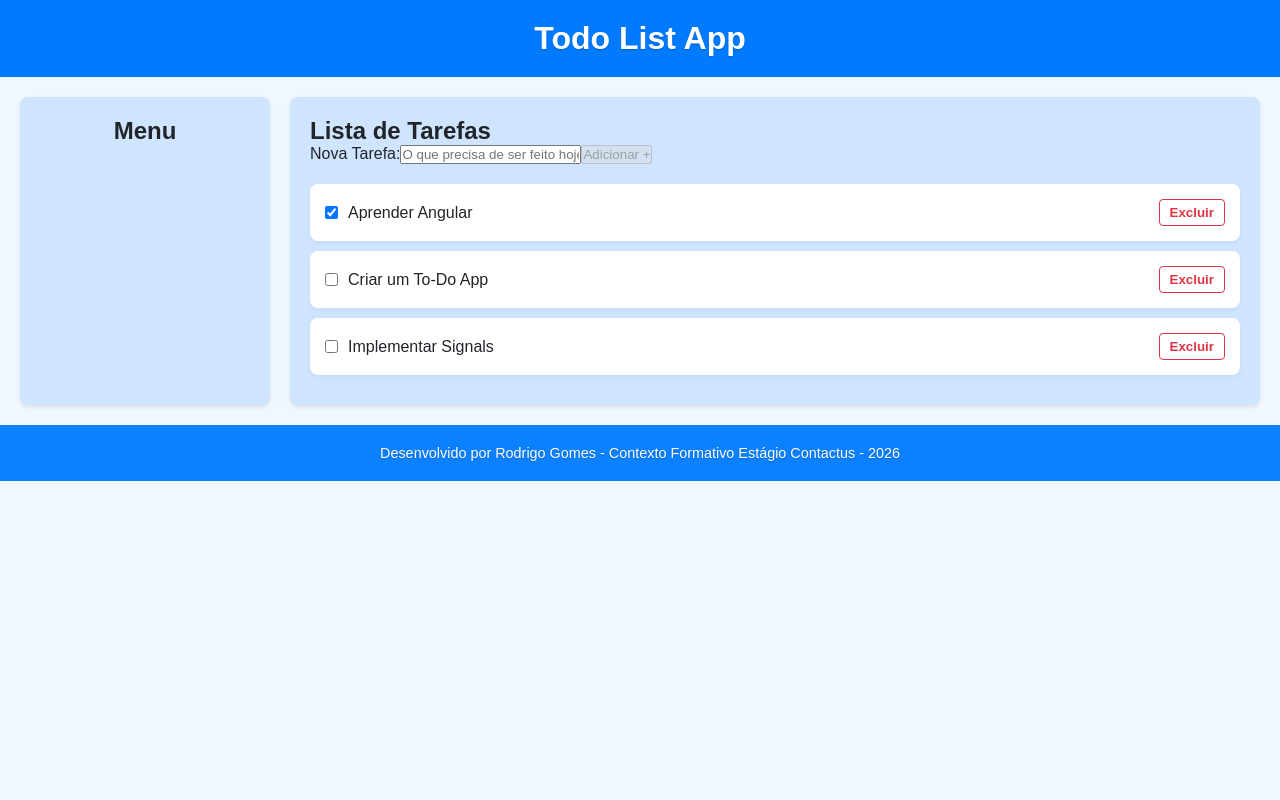
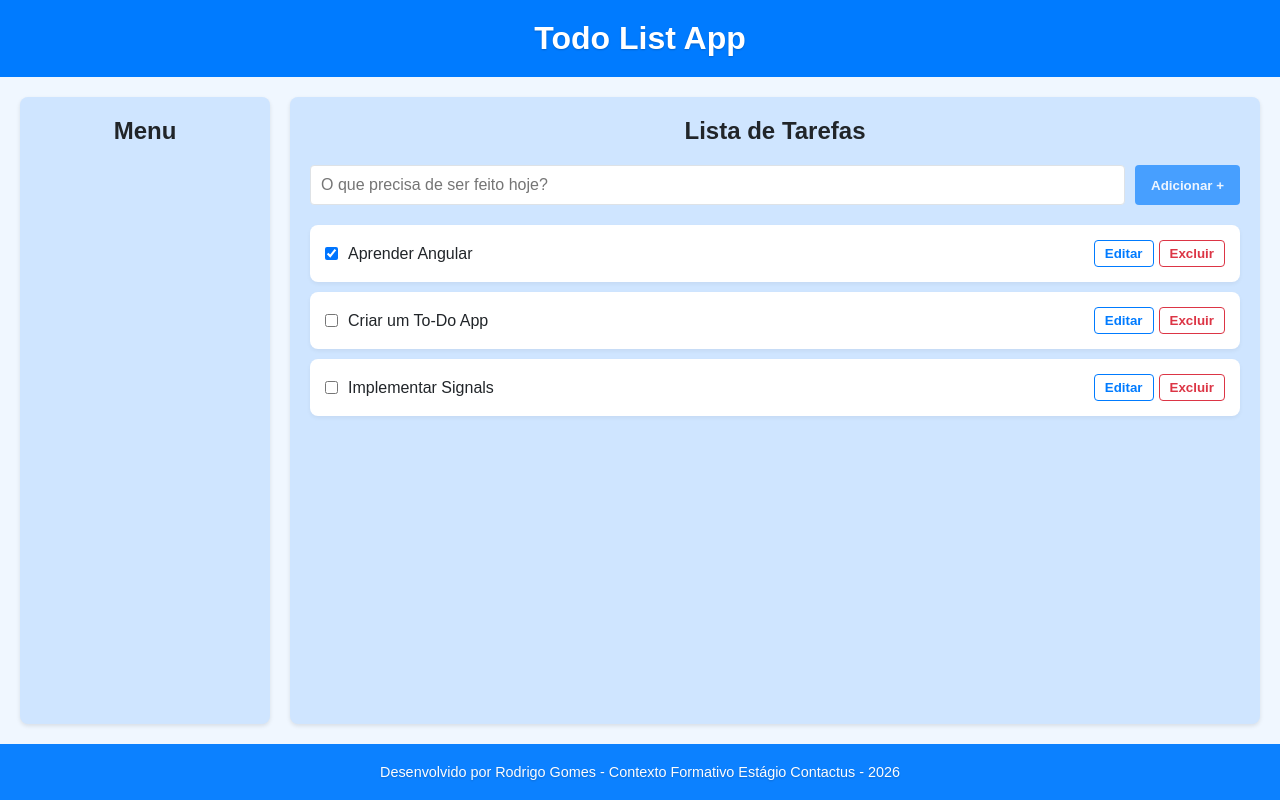
Before and after one commit to rodrigogomes-dev/Contactus_TodoList_Fullstack, an Angular app: page / in a window 1280 px wide. Built offline with nearby package versions, Linux system fonts and the light colour scheme.

Commit message:
fix: layout e butões

```diff
--- a/src/app/app.css
+++ b/src/app/app.css
@@ -0,0 +1,203 @@
+:host {
+  display: flex;
+  flex-direction: column;
+  min-height: 100vh;
+}
+
+/* Estilos para o formulário de edição de tarefas */
+.task-edit-form {
+  display: flex;
+  flex-direction: column;
+  gap: 10px;
+  margin-top: 10px;
+  padding: 15px;
+  background-color: #f0f7ff;
+  border-radius: 8px;
+  border: 1px solid #cfe5ff;
+}
+
+.task-edit-form input[type="text"] {
+  flex-grow: 1;
+  padding: 10px;
+  border: 1px solid #dee2e6;
+  border-radius: 4px;
+  font-size: 1rem;
+  color: #212529;
+}
+
+.task-edit-actions {
+  display: flex;
+  justify-content: flex-end;
+  gap: 10px;
+}
+
+/* Estilo para os botões de editar, salvar e cancelar */
+.edit-button,
+.save-button,
+.cancel-button {
+  padding: 8px 12px;
+  border-radius: 4px;
+  cursor: pointer;
+  font-weight: bold;
+  transition: all 0.2s ease;
+  border: 1px solid transparent;
+}
+
+.edit-button {
+  background-color: #007bff;
+  color: white;
+  border-color: #007bff;
+}
+
+.edit-button:hover {
+  background-color: #0056b3;
+}
+
+.save-button {
+  background-color: #28a745;
+  color: white;
+  border-color: #28a745;
+}
+
+.save-button:hover {
+  background-color: #218838;
+}
+
+.cancel-button {
+  background-color: #dc3545;
+  color: white;
+  border-color: #dc3545;
+}
+
+.cancel-button:hover {
+  background-color: #c82333;
+}
+
+aside {
+    background-color: var(--clr-surface);
+    padding: 20px;
+    border-radius: 8px;
+    box-shadow: 0 2px 4px rgba(0, 0, 0, 0.1);
+}
+
+section {
+    background-color: var(--clr-surface);
+    padding: 20px;
+    border-radius: 8px;
+    box-shadow: 0 2px 4px rgba(0, 0, 0, 0.1);
+}
+
+/* 3. Centrar o título do Menu */
+aside h2 {
+    text-align: center;
+    margin-bottom: 20px;
+}
+
+section h2 {
+    text-align: center;
+    margin-bottom: 20px;
+}
+
+/* Estilo dos Cards de Tarefa */
+.task-card {
+    display: flex; /* ATIVA O FLEXBOX! */
+    justify-content: space-between; /* Coloca espaço máximo entre os itens (info vs actions) */
+    align-items: center; /* Alinha os itens verticalmente ao centro */
+
+    background-color: var(--clr-card);
+    padding: 15px;
+    margin-bottom: 10px; /* Espaço entre os cards */
+    border-radius: 8px;
+    box-shadow: 0 2px 4px rgba(0,0,0,0.05);
+}
+
+.task-info {
+    display: flex;
+    align-items: center;
+}
+
+.task-info label {
+    margin-left: 10px;
+    cursor: pointer;
+}
+
+/* Estilo base para os botões de ação do card */
+.task-actions button {
+    background-color: transparent;
+    padding: 5px 10px;
+    border: 1px solid var(--clr-primary);
+    color: var(--clr-primary);
+    border-radius: 4px;
+    cursor: pointer;
+    margin-left: 5px;
+    font-weight: bold;
+    transition: all 0.2s ease;
+}
+
+/* Efeito hover para os botões de ação */
+.task-actions button:hover {
+    background-color: var(--clr-primary);
+    color: white; /* O texto passa a branco, como pediste */
+}
+
+/* Estilo específico para o botão de excluir */
+.task-actions .delete-button {
+    border-color: #dc3545; /* Um tom de vermelho */
+    color: #dc3545;
+}
+
+.task-actions .delete-button:hover {
+    background-color: #dc3545;
+    color: white;
+}
+
+/* Estilo do Formulário de Adicionar Tarefa */
+.task-form-container {
+    margin-bottom: 20px; /* Adiciona espaço abaixo do formulário */
+    display: flex;
+    gap: 10px;
+}
+
+.task-form-container input[type="text"] {
+    flex-grow: 1; /* Faz o input crescer para ocupar o espaço disponível */
+    padding: 10px;
+    border: 1px solid var(--clr-border);
+    border-radius: 4px;
+    font-size: 1rem;
+    color: var(--clr-text);
+}
+
+.task-form-container button {
+    background-color: var(--clr-primary);
+    color: var(--clr-card);
+    padding: 10px 15px;
+    border: 1px solid transparent;
+    border-radius: 4px;
+    cursor: pointer;
+    font-weight: bold;
+    transition: all 0.2s ease;
+}
+
+.task-form-container button:hover {
+    background-color: var(--clr-card);
+    color: var(--clr-primary);
+    border-color: var(--clr-primary);
+}
+
+.task-form-container button:disabled {
+    background-color: var(--clr-primary);
+    opacity: 0.65;
+    cursor: not-allowed;
+}
+
+.task-form-container label {
+    position: absolute;
+    width: 1px;
+    height: 1px;
+    padding: 0;
+    margin: -1px;
+    overflow: hidden;
+    clip: rect(0, 0, 0, 0);
+    white-space: nowrap;
+    border: 0;
+}
--- a/src/app/app.html
+++ b/src/app/app.html
@@ -37,10 +37,26 @@
             <label [class.completed]="task.completed">{{ task.name }}</label>
           </div>
           <div class="task-actions">
-            <!-- O botão de editar pode ser implementado no futuro -->
+            <button class="edit-button" (click)="editTask(task)">Editar</button>
             <button class="delete-button" (click)="deleteTask(task.id)">Excluir</button>
           </div>
         </div>
+
+        <!-- Formulário de Edição -->
+        @if (editingTask() === task) {
+          <div class="task-edit-form">
+            <input
+              type="text"
+              [(ngModel)]="editedTaskName"
+              (keyup.enter)="saveTask()"
+              (keyup.escape)="cancelEdit()"
+            >
+            <div class="task-edit-actions">
+              <button class="save-button" (click)="saveTask()">Salvar</button>
+              <button class="cancel-button" (click)="cancelEdit()">Cancelar</button>
+            </div>
+          </div>
+        }
       } @empty {
         <p>Parabéns, não há tarefas pendentes!</p>
       }
--- a/src/app/app.ts
+++ b/src/app/app.ts
@@ -12,7 +12,7 @@ interface Task {
   standalone: true,            // <-- Isto é o que o torna um componente standalone
   imports: [FormsModule],        // <-- Isto permite usar o ngModel no template
   templateUrl: './app.html',
-  styleUrl: './app.css',
+  styleUrls: ['./app.css'],
 })
 export class App { // <-- A classe que está a ser exportada
   tasks = signal<Task[]>([
@@ -22,6 +22,8 @@ export class App { // <-- A classe que está a ser exportada
   ]);
 
   newTask: string = '';
+  editingTask = signal<Task | null>(null);
+  editedTaskName: string = '';
 
   addTask() {
     if (this.newTask.trim() !== '') {
@@ -46,4 +48,25 @@ export class App { // <-- A classe que está a ser exportada
       )
     );
   }
+
+  editTask(task: Task) {
+    this.editingTask.set(task);
+    this.editedTaskName = task.name;
+  }
+
+  saveTask() {
+    if (this.editingTask()) {
+      this.tasks.update(tasks =>
+        tasks.map((task: Task) =>
+          task.id === this.editingTask()!.id ? { ...task, name: this.editedTaskName } : task
+        )
+      );
+      this.cancelEdit();
+    }
+  }
+
+  cancelEdit() {
+    this.editingTask.set(null);
+    this.editedTaskName = '';
+  }
 }
--- a/src/styles.css
+++ b/src/styles.css
@@ -1,4 +1,3 @@
-
 :root {
     --clr-background: #f0f7ff;  /* Um azul quase branco para o fundo geral */
     --clr-surface: #cfe5ff;    /* Um azul claro para o fundo do menu e da secção de tarefas */
@@ -34,20 +33,6 @@ body {
     min-height: 100vh;
 }
 
-aside {
-    background-color: var(--clr-surface);
-    padding: 20px;
-    border-radius: 8px;
-    box-shadow: 0 2px 4px rgba(0, 0, 0, 0.1);
-}
-
-section {
-    background-color: var(--clr-surface);
-    padding: 20px;
-    border-radius: 8px;
-    box-shadow: 0 2px 4px rgba(0, 0, 0, 0.1);
-}
-
 /* 2. Estilos para Header e Footer */
 header, footer {
     background-color: var(--clr-primary);
@@ -62,113 +47,6 @@ footer {
     opacity: 0.95;
 }
 
-/* 3. Centrar o título do Menu */
-aside h2 {
-    text-align: center;
-    margin-bottom: 20px;
-}
-
-/* Estilo dos Cards de Tarefa */
-.task-card {
-    display: flex; /* ATIVA O FLEXBOX! */
-    justify-content: space-between; /* Coloca espaço máximo entre os itens (info vs actions) */
-    align-items: center; /* Alinha os itens verticalmente ao centro */
-
-    background-color: var(--clr-card);
-    padding: 15px;
-    margin-bottom: 10px; /* Espaço entre os cards */
-    border-radius: 8px;
-    box-shadow: 0 2px 4px rgba(0,0,0,0.05);
-}
-
-.task-info {
-    display: flex;
-    align-items: center;
-}
-
-.task-info label {
-    margin-left: 10px;
-    cursor: pointer;
-}
-
-/* Estilo base para os botões de ação do card */
-.task-actions button {
-    background-color: transparent;
-    padding: 5px 10px;
-    border: 1px solid var(--clr-primary);
-    color: var(--clr-primary);
-    border-radius: 4px;
-    cursor: pointer;
-    margin-left: 5px;
-    font-weight: bold;
-    transition: all 0.2s ease;
-}
-
-/* Efeito hover para os botões de ação */
-.task-actions button:hover {
-    background-color: var(--clr-primary);
-    color: white; /* O texto passa a branco, como pediste */
-}
-
-/* Estilo específico para o botão de excluir */
-.task-actions .delete-button {
-    border-color: #dc3545; /* Um tom de vermelho */
-    color: #dc3545;
-}
-
-.task-actions .delete-button:hover {
-    background-color: #dc3545;
-    color: white;
-}
-
-/* Estilo do Formulário de Adicionar Tarefa */
-.task-form-container {
-    margin-bottom: 20px; /* Adiciona espaço abaixo do formulário */
-}
-
-#add-task-form {
-    display: flex;
-    gap: 10px;
-}
-
-#add-task-form input[type="text"] {
-    flex-grow: 1; /* Faz o input crescer para ocupar o espaço disponível */
-    padding: 10px;
-    border: 1px solid var(--clr-border);
-    border-radius: 4px;
-    font-size: 1rem;
-    color: var(--clr-text);
-}
-
-#add-task-form button {
-    background-color: var(--clr-primary);
-    color: white;
-    padding: 10px 15px;
-    border: 1px solid transparent;
-    border-radius: 4px;
-    cursor: pointer;
-    font-weight: bold;
-    transition: all 0.2s ease;
-}
-
-#add-task-form button:hover {
-    background-color: #ffffff;
-    color: var(--clr-text);
-    border-color: var(--clr-primary);
-}
-
-#add-task-form label {
-    position: absolute;
-    width: 1px;
-    height: 1px;
-    padding: 0;
-    margin: -1px;
-    overflow: hidden;
-    clip: rect(0, 0, 0, 0);
-    white-space: nowrap;
-    border: 0;
-}
-
 @media screen and (min-width: 768px) {
     main{
         display: grid;
```
